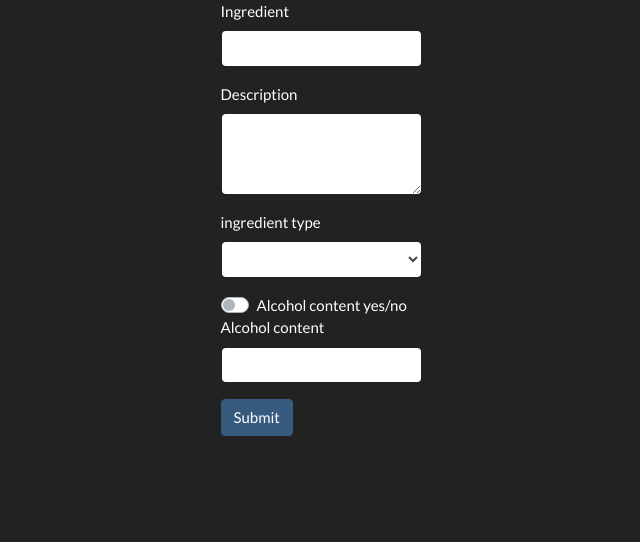
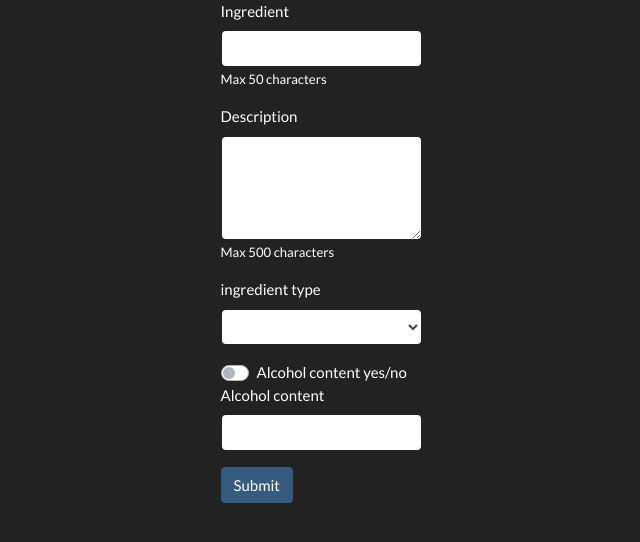
Before and after one commit to jourm/TheCocktailCollection, a Flask app: page /add_ingredient in a window 1280 px wide. Shown: the part 71-613 px from the top of the page, without its empty margins (319-959 px from the left). Run offline with Flask 2, Linux system fonts and the light colour scheme; data that the repository does not hold is empty; some libraries are stand-ins or nearby versions.

Commit message:
Add small descriptors to forms

```diff
--- a/templates/add_cocktail.html
+++ b/templates/add_cocktail.html
@@ -9,6 +9,7 @@ Add New Cocktail Recipe
 			<div class="form-group">
 				<label for="name">Name</label>
 				<input type="text" class="form-control" id="name" name="name" maxlength="100" required>
+                 <small>Max 100 characters</small>
 	                </div>
 				<div class="form-group">
 					<label for="type">Drink type</label>
@@ -34,8 +35,9 @@ Add New Cocktail Recipe
 						<div class="form-group col-md-2">
 							<label for="unit">Unit</label>
 							<input type="text" class="form-control" id="unit" maxlength="20" >
+                             <small>Max 20 characters</small>
 		            </div>
-							<div class="form-group col-md-2">
+							<div class="form-group col-md-3">
 								<label for="ingredient">Ingredient</label>
 								<select  id="ingredient" class="form-control">
                             {% for ingredient in ingredients %}
@@ -50,6 +52,7 @@ Add New Cocktail Recipe
 						<div class="form-group">
 							<label for="description">Description</label>
 							<textarea class="form-control" id="description" name="description" maxlength="500" rows="4" required></textarea>
+                            <small>Max 500 characters</small>
 						</div>
 						<div class="form-group">
 							<label for="img-url">Image Url</label>
--- a/templates/add_ingredient.html
+++ b/templates/add_ingredient.html
@@ -10,11 +10,13 @@ Add Ingredient
 		<form method="POST" action="/add_ingredient">
 			<div class="form-group">
 				<label for="name">Ingredient</label>
-				<input type="text" class="form-control" id="name" name="ingredient" maxlength="30" required>
+				<input type="text" class="form-control" id="name" name="ingredient" maxlength="50" required>
+                 <small>Max 50 characters</small>
 	        </div>
 			<div class="form-group">
 				<label for="description">Description</label>
-				<textarea class="form-control" id="description" name="description" maxlength="500" rows="3"></textarea>
+				<textarea class="form-control" id="description" name="description" maxlength="500" rows="4" required></textarea>
+                 <small>Max 500 characters</small>
 			</div>
 			<div class="form-group">
 				<label for="type">ingredient type</label>
--- a/templates/edit_recepie.html
+++ b/templates/edit_recepie.html
@@ -9,6 +9,7 @@ Edit {{ cocktail[name] }} Recipe
 			<div class="form-group">
 				<label for="name">Name</label>
 				<input type="text" value="{{cocktail['name']}}" class="form-control" id="name" name="name" maxlength="100" required>
+                 <small>Max 100 characters</small>
 	        </div>
 			<div class="form-group">
 				<label for="type">Glass</label>
@@ -34,6 +35,7 @@ Edit {{ cocktail[name] }} Recipe
 				<div class="form-group col-md-2">
 					<label for="unit">Unit</label>
 					<input type="text" class="form-control" id="unit" maxlength="20" >
+                     <small>Max 20 characters</small>
 		         </div>
 				<div class="form-group col-md-2">
 					<label for="ingredient">Ingredient</label>
@@ -66,10 +68,12 @@ Edit {{ cocktail[name] }} Recipe
 			<div class="form-group">
 				<label for="description">Description</label>
 				<textarea class="form-control" id="description" name="description" rows="4" maxlength="500" required> {{ cocktail['directions'] }}</textarea>
+                <small>Max 500 characters</small>
 			</div>
 			<div class="formgroup">
 				<label for="img-url">Image Url</label>
 				<input class="form-control" value="{{ cocktail['img-url'] }}" id="img-url" name="img-url" maxlength="500" required>
+
             </div>
 			<button type="submit" class="btn btn-primary">Submit</button>
 		</form>
--- a/templates/get_cocktail.html
+++ b/templates/get_cocktail.html
@@ -10,8 +10,8 @@
 			<img src="{{cocktail['img-url'] }}" class="card-img-top" alt="image of cocktail">
 			<div class="card-body">
 				<h5 class="card-title">{{cocktail['name']}}</h5>
-				<p class="card-text">{{cocktail['drink_type']}}</p>
-				<ul>
+				<p class="card-text">Glass: {{cocktail['drink_type']}}</p>
+                Ingredients:
 					{% for ingredient in cocktail['ingredients'] %}
 					<li>{{ingredient[0]}} {{ingredient[1]}} of <a
 							href="{{url_for('get_ingredient', ingredient_id=ingredient[2])}}">{{ingredient[3]}} </a>
```
Also changed, not shown: README.md.
